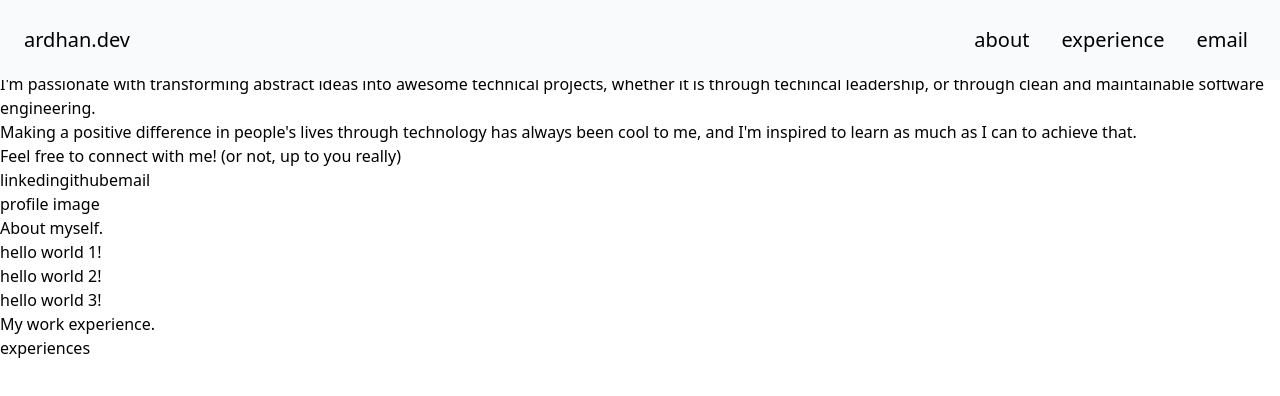
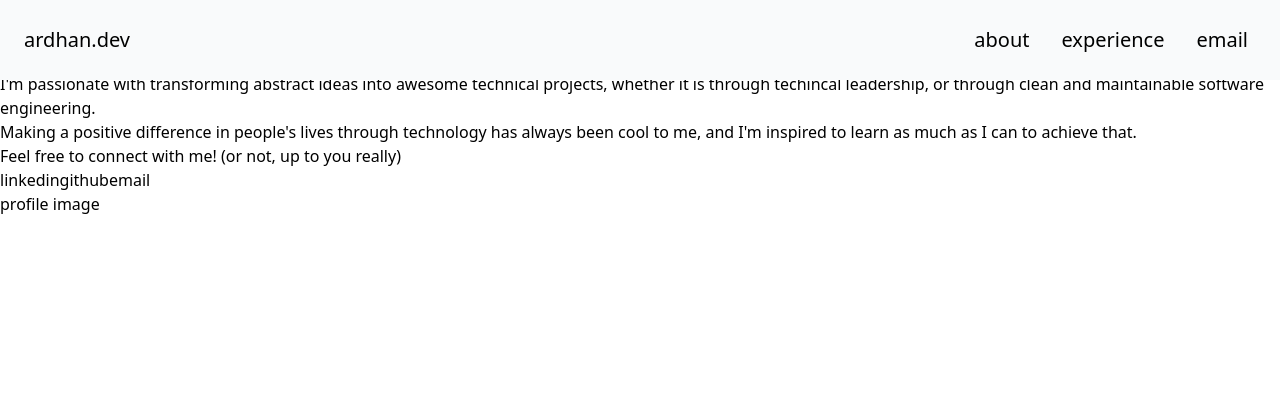
Before and after one commit to ardhan-p/ardhan.dev, a React (Vite) app: page / in a window 1280 px wide. Shown: the top 396 px of the page. Built offline with nearby package versions, Linux system fonts and the light colour scheme.

Commit message:
chore: remove placeholder components

```diff
--- a/src/App.tsx
+++ b/src/App.tsx
@@ -9,8 +9,6 @@ function App() {
       <Header/>
       <main>
         <Hero/>
-        <About/>
-        <Experience/>
       </main>
     </>
   )
```
